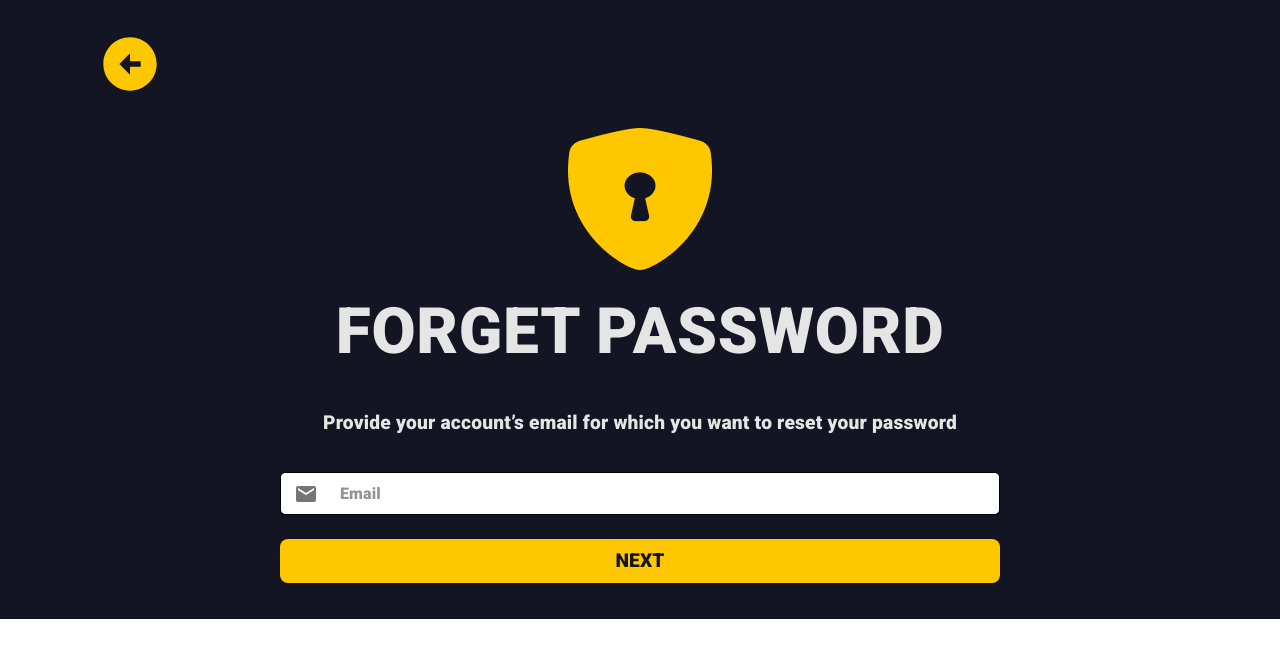
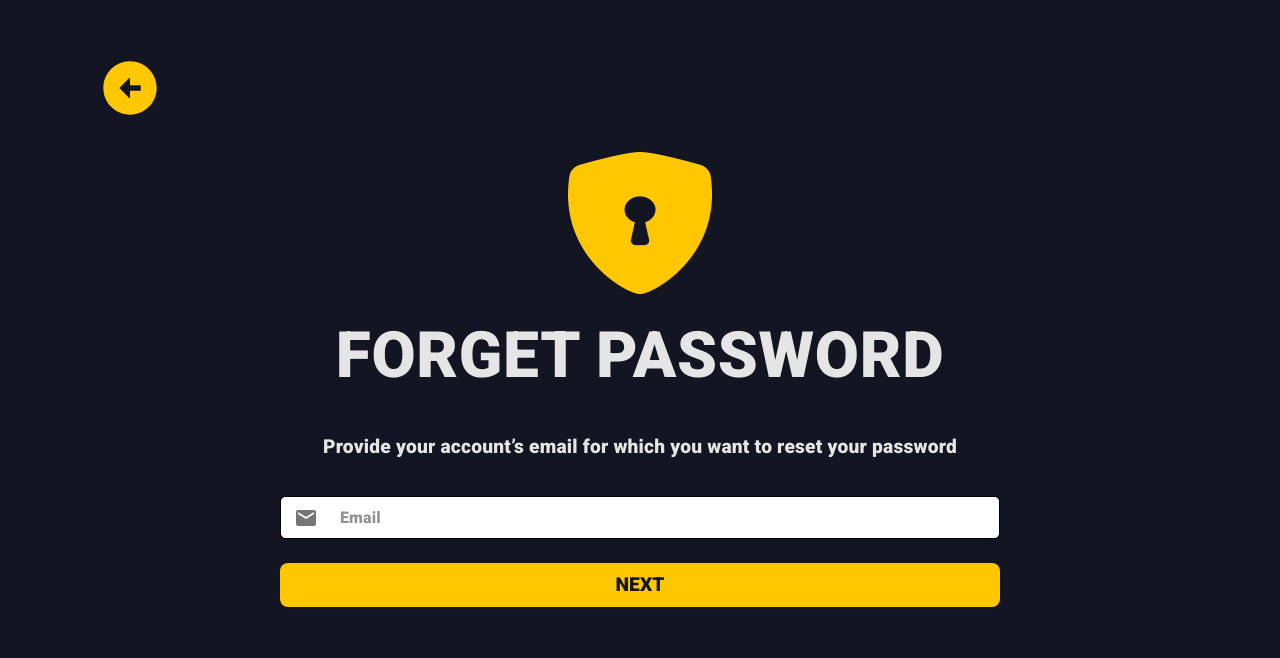
Before and after one commit to xxrunexx/CapstoneProject, a React (Create React App) app: page /forgetpass in a window 1280 px wide. Shown: the top 658 px of the page. Built offline with nearby package versions, Linux system fonts and the light colour scheme.

Commit message:
bg nya gak perfect

```diff
--- a/src/views/ForgetPass/ForgetPass.js
+++ b/src/views/ForgetPass/ForgetPass.js
@@ -7,7 +7,7 @@ import Box from '@mui/material/Box';
 const ForgetPass = () => {
     return (
         <Box className={Custom.background}>
-            <Box className={`container py-4 text-white`}>
+            <Box className={`container py-5 text-white`}>
                 <NavbarArrowBack/>
                 <FormEmail/>
             </Box>
--- a/src/views/ForgetPass/forgetPass.module.css
+++ b/src/views/ForgetPass/forgetPass.module.css
@@ -1,13 +1,12 @@
-
 *{
     font-family: "Roboto";
 }
 .background{
     background-color: #131522;
-    height: 100vh;
+    height: 177vh;
 }
 
-@media (min-width: 320px) and (max-width: 1919px) {
+@media (min-width : 10px) and (max-width: 10px){
     .background{
         height: 100%;
     }
```
